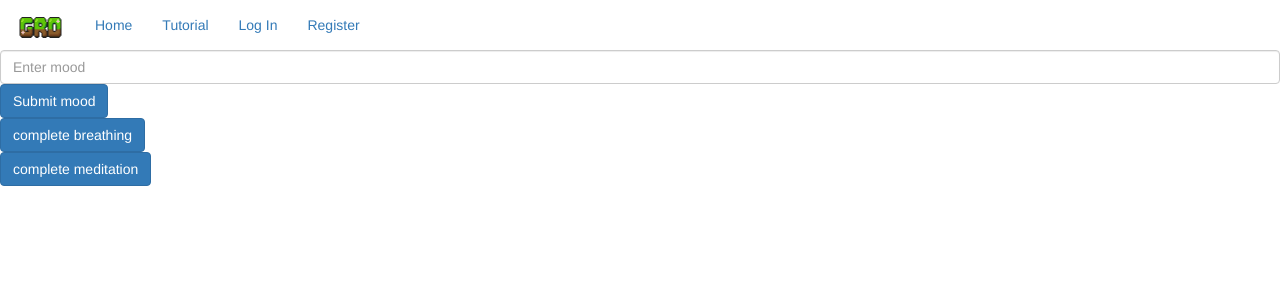
After one commit to nicodeas/Gro, a Flask app: page /activity in a window 1280 px wide. The commit adds this page. Shown: the top 300 px of the page. Run offline with Flask 2, Linux system fonts and the light colour scheme; some libraries are stand-ins or nearby versions.

Commit message:
add core game logic

```diff
--- a/server/controllers.py
+++ b/server/controllers.py
@@ -29,7 +29,7 @@ class GameController():
         current_user.mood_recorded=False
         current_user.journal_recorded= False
         current_user.breathing_complete=False
-        current_user.meditation_cmplete=False
+        current_user.meditation_complete=False
 
         current_user.last_session = datetime.now()
         db.session.commit()
--- a/server/routes.py
+++ b/server/routes.py
@@ -1,4 +1,3 @@
-from datetime import datetime
 from server import app,db
 from flask import flash, redirect, render_template, request, url_for,session
 from .models import User, JournalPrompt,JournalEntry,Mood
@@ -92,6 +91,11 @@ def create_journal_prompt():
         db.session.commit()
         return redirect(url_for('admin'))
 
+# dummy activity page
+@app.route('/activity')
+def activity():
+    return render_template('game/activity.html')
+
 @app.route('/journal')
 def journal():
     if not current_user.is_authenticated:
@@ -118,12 +122,26 @@ def post_journal():
 @app.route('/mood',methods=['POST'])
 @login_required
 def post_mood():
-    mood = request.form.get("mood")
+    mood = request.form.get("mood-entry")
+    if mood=="":
+        return redirect(url_for('activity'))
     new_mood = Mood(mood=mood,user_id=current_user.id)
     db.session.add(new_mood)
     db.session.commit()
     GameController.update_mood_recorded()
-    return redirect(url_for('index'))
+    return redirect(url_for('activity'))
+
+@app.route('/breathing',methods=["POST"])
+@login_required
+def post_breathing():
+    GameController.update_breathing_complete()
+    return redirect(url_for('activity'))
+
+@app.route('/meditation',methods=["POST"])
+@login_required
+def post_meditation():
+    GameController.update_meditation_complete()
+    return redirect(url_for('activity'))
 
 @app.route('/user-gamestate')
 def get_game_state():
--- a/server/templates/base.html
+++ b/server/templates/base.html
@@ -25,6 +25,7 @@
                         <li><a href="#">Account</a></li>
                         <li><a href="{{url_for('load_game')}}">Game</a></li>
                         <li><a href="{{url_for('journal')}}">Journal</a></li>
+                        <li><a href="{{url_for('activity')}}">Activity</a></li>
                         {% if  current_user.username=='admin' %}
                         <li><a href="{{url_for('admin')}}">Admin</a></li>
                         {% endif %}
--- /dev/null
+++ b/server/templates/game/activity.html
@@ -0,0 +1,22 @@
+{% extends 'base.html' %}
+{% block content %}
+<form method="POST" action="/mood">
+    <div class="mb-4 field">
+        <input type="number" name="mood-entry" class="form-control" id="password-input" placeholder="Enter mood">
+    </div>
+    <div class="mb-4">
+        <button class="btn btn-primary">Submit mood</button>
+    </div>
+</form>
+<form method="POST" action="/breathing">
+    <div class="mb-4">
+        <button class="btn btn-primary">complete breathing</button>
+    </div>
+</form>
+
+<form method="POST" action="/meditation">
+    <div class="mb-4">
+        <button class="btn btn-primary">complete meditation</button>
+    </div>
+</form>
+{% endblock %}
```
